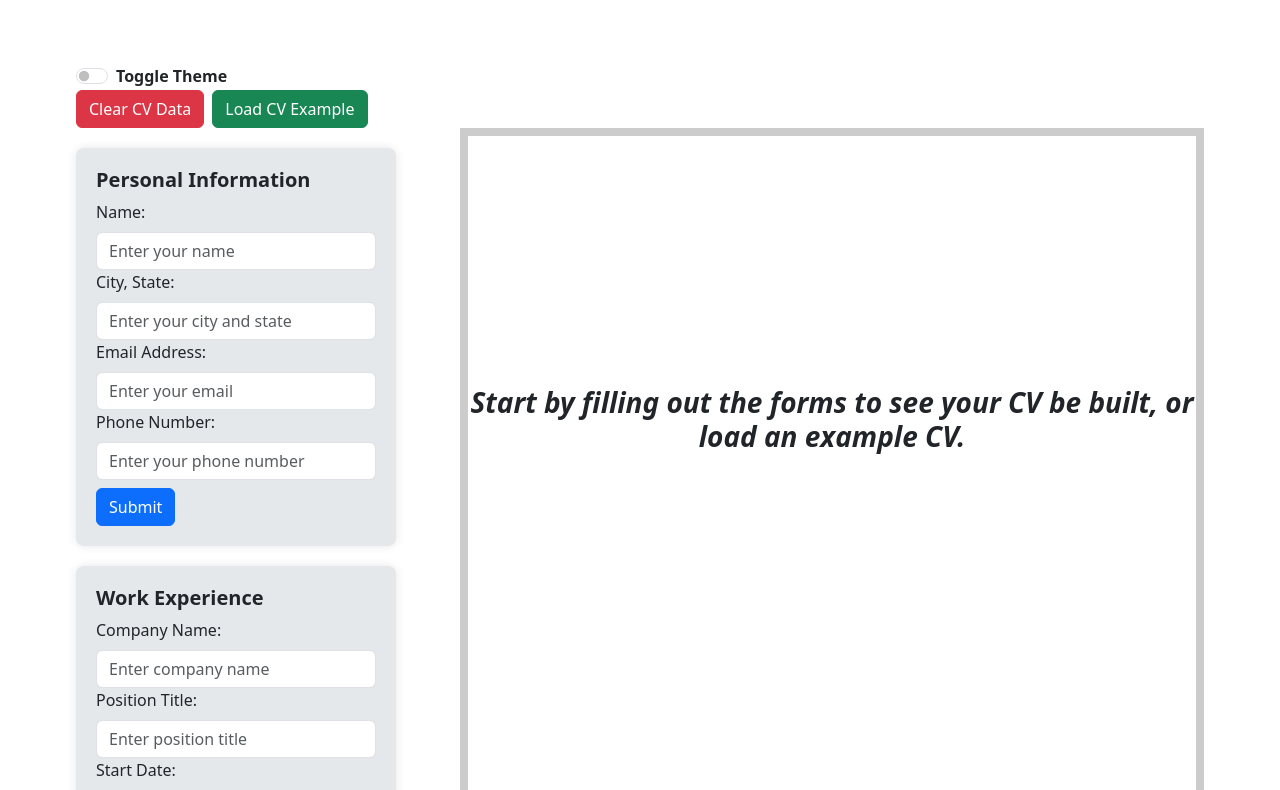
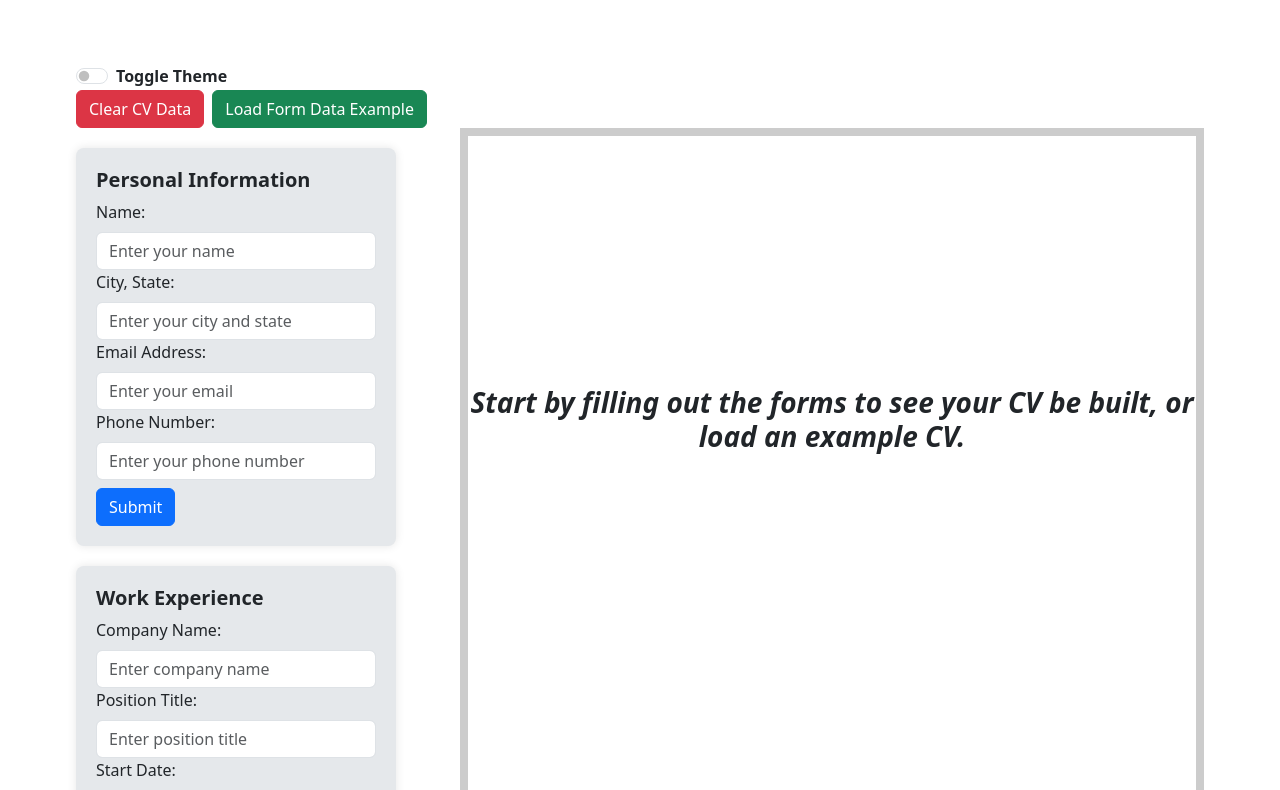
Before and after one commit to Kfollen93/CV-Builder, a React (Vite) app: page / in a window 1280 px wide. Shown: the top 790 px of the page. Built offline with nearby package versions, Linux system fonts and the light colour scheme.

Commit message:
Connect load form data example with seeded data onclick

```diff
--- a/src/App.tsx
+++ b/src/App.tsx
@@ -11,6 +11,7 @@ import WorkExperience, {
   WorkExpInfo,
 } from "./components/experience/WorkExperience";
 import Education, { EducationInfo } from "./components/education/Education";
+import { loadForms } from "./data/seededData";
 
 function App() {
   const useFormInput = <T extends object>(initialState: T) => {
@@ -24,7 +25,7 @@ function App() {
       setValue(initialState);
     };
 
-    return { value, onChange: handleChange, clear };
+    return { value, onChange: handleChange, clear, setValue };
   };
 
   const personInfo = useFormInput({
@@ -100,8 +101,12 @@ function App() {
       <div>
         <ToggleDarkMode />
         <ClearPage resetPage={resetPage} />
-        <Button className="me-2" variant="success">
-          Load CV Example
+        <Button
+          className="me-2"
+          variant="success"
+          onClick={() => loadForms(personInfo, workExpInfo, educationInfo)}
+        >
+          Load Form Data Example
         </Button>
       </div>
 
```
